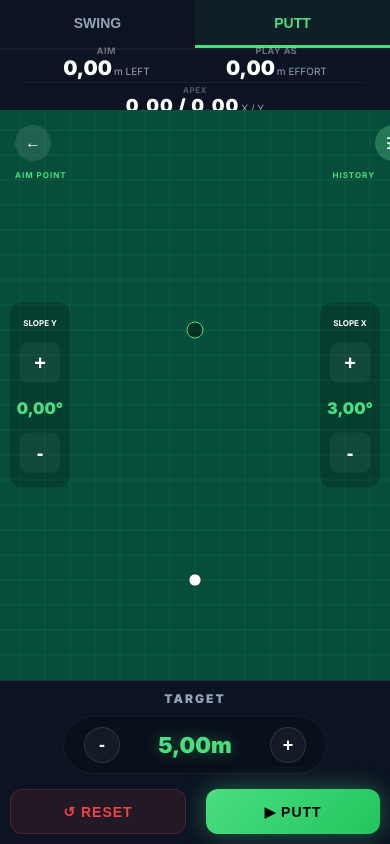
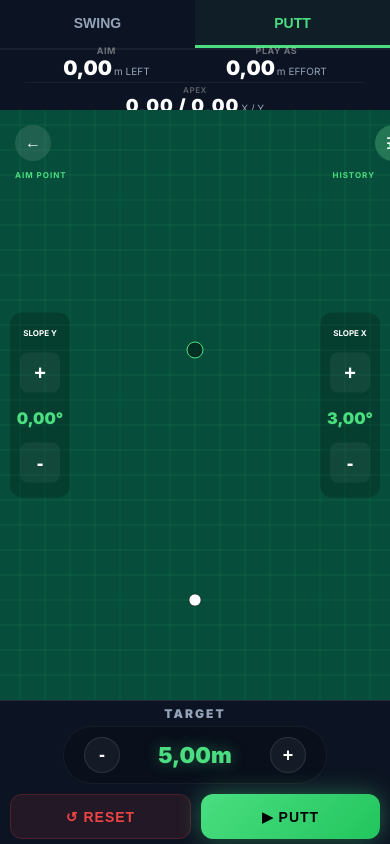
Before and after one commit to nilsmartinez34/Golf_Lab_NM, a plain HTML site: page index.html in a window 390 px wide. Both pictures are taken after a click on the button "PUTT". Drawn offline with Linux system fonts and the light colour scheme.

Commit message:
style putting

```diff
--- a/style.css
+++ b/style.css
@@ -910,8 +910,18 @@
     }
 
     /* Putting Mobile */
+    #putt-footer {
+        gap: 10px;
+        padding: 5px 10px;
+        overflow-y: auto;
+    }
+
     .putt-footer-container {
-        gap: 15px;
+        gap: 10px;
+    }
+
+    .target-control {
+        gap: 5px;
     }
 
     .target-value {
@@ -924,6 +934,10 @@
         font-size: 18px;
     }
 
+    .putt-actions-bottom {
+        gap: 10px;
+    }
+
     .footer-btn {
         height: 45px;
         font-size: 14px;
```
